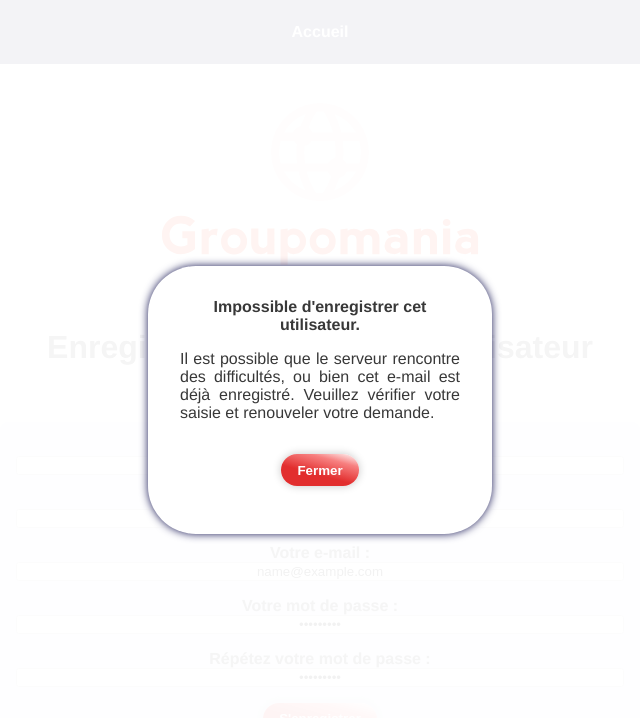
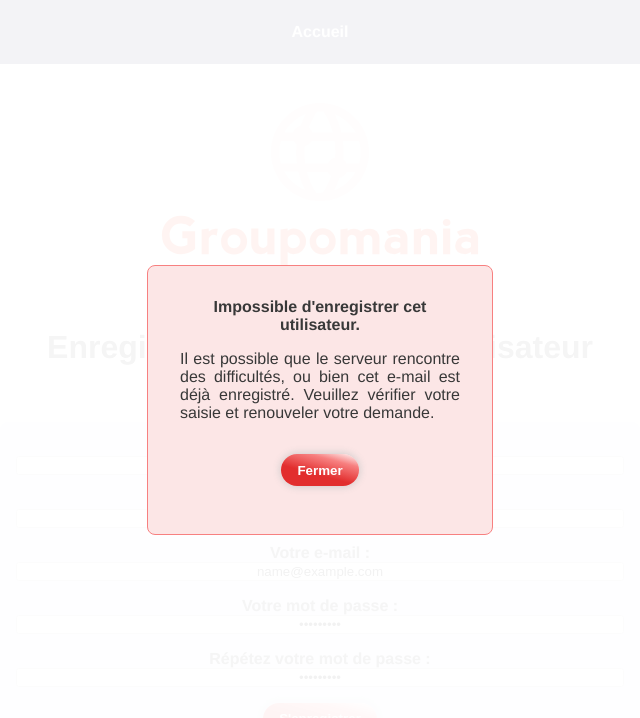
Before and after one commit to ewanouchka/EvaCharnayKruschat_7_17112021, a Vue app in the folder grouporama-app/: page /signup in a window 1280 px wide. Both pictures are taken after typing "Sample", "Sample", "name@example.com", "Sample123", "Sample123" into the empty fields and a click on the button "S'enregistrer". Shown: the top 718 px of the page, without its empty margins (320-960 px from the left). Built offline with nearby package versions, Linux system fonts and the light colour scheme; no server answers.

Commit message:
rectif css

```diff
--- a/grouporama-app/src/components/Popup.vue
+++ b/grouporama-app/src/components/Popup.vue
@@ -35,9 +35,9 @@
 .popup-bloc {
   height: auto;
   width: 280px;
-  background: var(--color-lighter);
-  border-radius: 3rem;
-  box-shadow: 0 0 0.5rem var(--color-primary);
+  background: var(--color-secondary-transparent);
+  border-radius: 0.5rem;
+  border: 1px solid var(--color-secondary);
   font-family: var(--font-text);
   color: var(--color-dark);
   text-align: center;
```
Also changed, not shown: grouporama-app/src/App.vue (+0 -32 lines).
